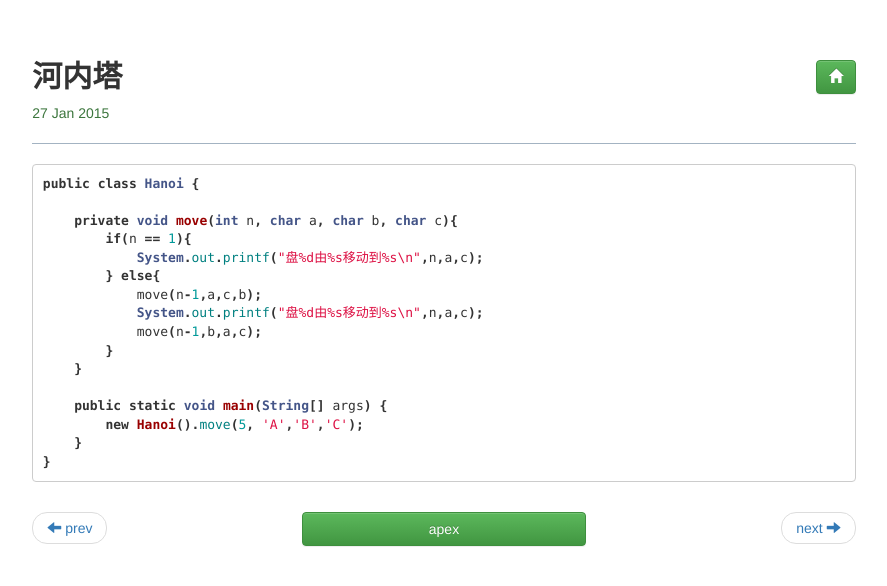
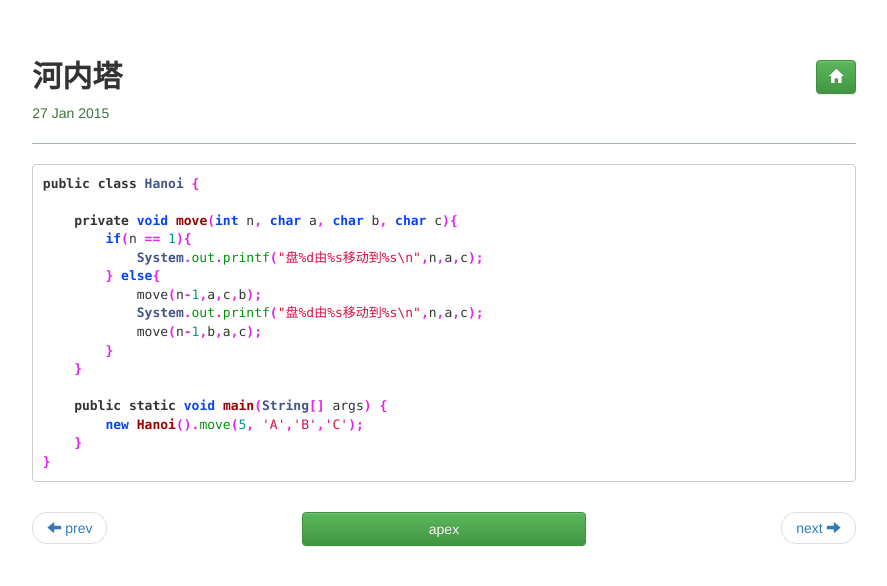
Before and after one commit to bit-ranger/blog, a Jekyll site: the page built from _posts/2015-01-27-hanoi.md, in a window 1280 px wide. Shown: the top 586 px of the page, without its empty margins (196-1083 px from the left). Built offline with Jekyll 4.4.1, drawn with Linux system fonts in a browser that asks for light colours; nearby versions of some CDN libraries; Markdown is read by kramdown in place of the engine named in the settings.

Commit message:
Update syntax.css

```diff
--- a/css/syntax.css
+++ b/css/syntax.css
@@ -1,8 +1,8 @@
 .highlight  { background: #ffffff; }
 .highlight .c { color: #999988; font-style: italic } /* Comment */
 .highlight .err { color: #a61717; background-color: #e3d2d2 } /* Error */
-.highlight .k { font-weight: bold } /* Keyword */
-.highlight .o { font-weight: bold } /* Operator */
+.highlight .k { color:#0442FC; font-weight: bold } /* Keyword */
+.highlight .o { font-weight: bold;color:#E421F0 } /* Operator */
 .highlight .cm { color: #999988; font-style: italic } /* Comment.Multiline */
 .highlight .cp { color: #999999; font-weight: bold } /* Comment.Preproc */
 .highlight .c1 { color: #999988; font-style: italic } /* Comment.Single */
@@ -23,10 +23,10 @@
 .highlight .kd { font-weight: bold } /* Keyword.Declaration */
 .highlight .kp { font-weight: bold } /* Keyword.Pseudo */
 .highlight .kr { font-weight: bold } /* Keyword.Reserved */
-.highlight .kt { color: #445588; font-weight: bold } /* Keyword.Type */
+.highlight .kt { color: #0442FC; font-weight: bold } /* Keyword.Type */
 .highlight .m { color: #009999 } /* Literal.Number */
 .highlight .s { color: #d14 } /* Literal.String */
-.highlight .na { color: #008080 } /* Name.Attribute */
+.highlight .na { color: #01950A } /* Name.Attribute */
 .highlight .nb { color: #0086B3 } /* Name.Builtin */
 .highlight .nc { color: #445588; font-weight: bold } /* Name.Class */
 .highlight .no { color: #008080 } /* Name.Constant */
```
